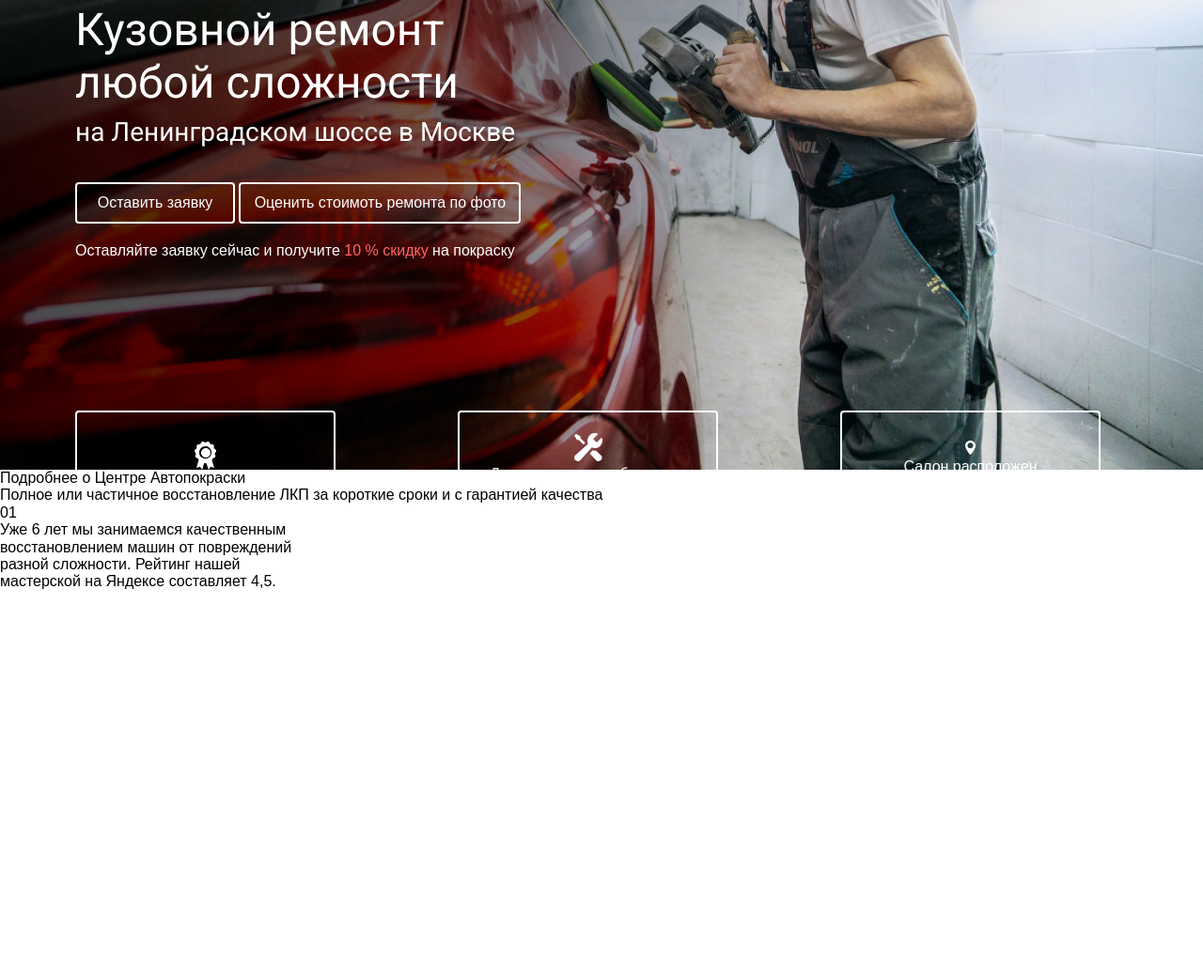
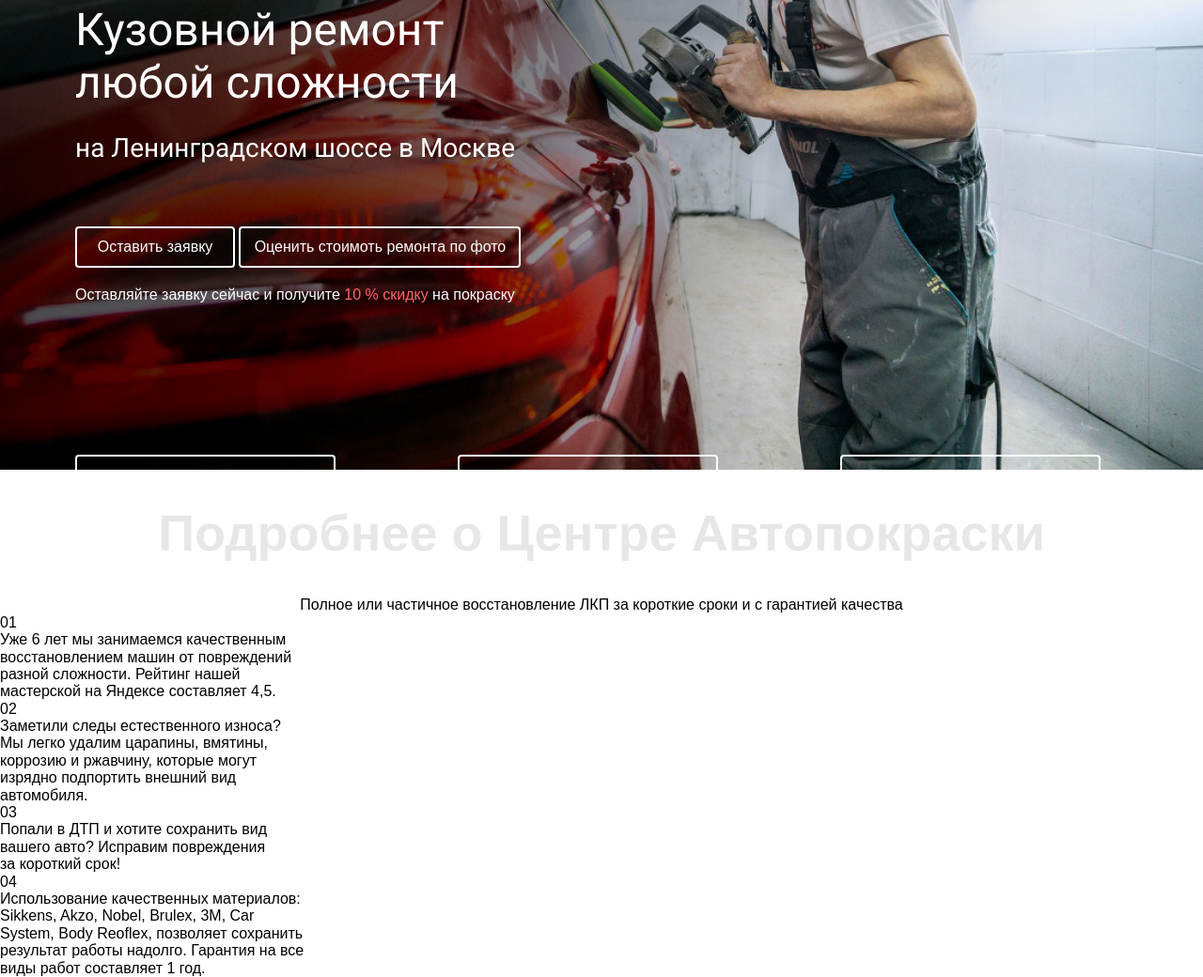
Before and after one commit to RAKALIG/auto-center, a plain HTML site: page index.html in a window 1280 px wide. Shown: the part 300-1340 px from the top of the page at 94% size. Before the commit the page ends 929 px from the top, so only its background shows below. Drawn offline with Linux system fonts and the light colour scheme.

Commit message:
afaf
afafavzv

```diff
--- a/css/style.css
+++ b/css/style.css
@@ -139,9 +139,13 @@ img {
 }
 
 
-.hero__headline {}
+.main {}
 
-.hero__info {}
+.hero__container {}
+
+.hero__info {
+    flex: 1;
+}
 
 .title {
     color: #FFFFFF;
@@ -151,10 +155,14 @@ img {
     font-style: normal;
     font-weight: 400;
     font-size: 48px;
-    line-height: 56px;
+    line-height: 1.17;
 }
 
-.subtitle {
+.hero__title {
+    margin-bottom: 49px;
+}
+
+.hero__subtitle {
     color: #FFFFFF;
     width: 469px;
     height: 50px;
@@ -162,8 +170,8 @@ img {
     font-style: normal;
     font-weight: 400;
     font-size: 28px;
-    line-height: 33px;
-    margin-bottom: 20px;
+    line-height: 1.18;
+    margin-bottom: 50px;
 }
 
 .hero__buttons {
@@ -215,3 +223,23 @@ img {
     color: #FFFFFF;
 
 }
+
+.info {}
+
+.info__header {
+    text-align: center;
+}
+
+.more {
+    height: 63px;
+    font-weight: 700;
+    font-size: 54px;
+    line-height: 63px;
+    color: #E7E7E7;
+}
+
+.recovery {}
+
+.information {}
+
+.information__achievements {}
--- a/index.html
+++ b/index.html
@@ -49,11 +49,11 @@
         </header>
         <main class="main">
             <section class="hero">
-                <div class="container hero__headline">
+                <div class="container hero__container">
                     <div class="hero__info">
-                        <h1 class="title">Кузовной ремонт <br>
+                        <h1 class="title hero__title">Кузовной ремонт <br>
                             любой сложности</h1>
-                        <div class="subtitle">
+                        <div class="hero__subtitle">
                             на Ленинградском
                             шоссе в Москве
                         </div>
@@ -97,9 +97,9 @@
             </section>
             <section class="info">
                 <div class="info__header">
-                    <div class="more">
+                    <h1 class="more">
                         Подробнее о Центре Автопокраски
-                    </div>
+                    </h1>
                     <div class="recovery">
                         Полное или частичное восстановление ЛКП за короткие сроки и с гарантией качества
                     </div>
@@ -114,6 +114,35 @@
                         разной сложности. Рейтинг нашей <br>
                         мастерской на Яндексе составляет 4,5.
                     </div>
+                    <div class="information__achievements">
+                        02
+                    </div>
+                    <div>
+                        Заметили следы естественного износа? <br>
+                        Мы легко удалим царапины, вмятины, <br>
+                        коррозию и ржавчину, которые могут <br>
+                        изрядно подпортить внешний вид <br>
+                        автомобиля.
+
+                    </div>
+                    <div class="information__achievements">
+                        03
+                    </div>
+                    <div>
+                        Попали в ДТП и хотите сохранить вид <br>
+                        вашего авто? Исправим повреждения <br>
+                        за короткий срок!
+                    </div>
+                    <div class="information__achievements">
+                        04
+                    </div>
+                    <div>
+                        Использование качественных материалов: <br>
+                        Sikkens, Akzo, Nobel, Brulex, 3M, Car <br>
+                        System, Body Reoflex, позволяет сохранить <br>
+                        результат работы надолго. Гарантия на все <br>
+                        виды работ составляет 1 год.
+                    </div>
                 </div>
             </section>
         </main>
```
